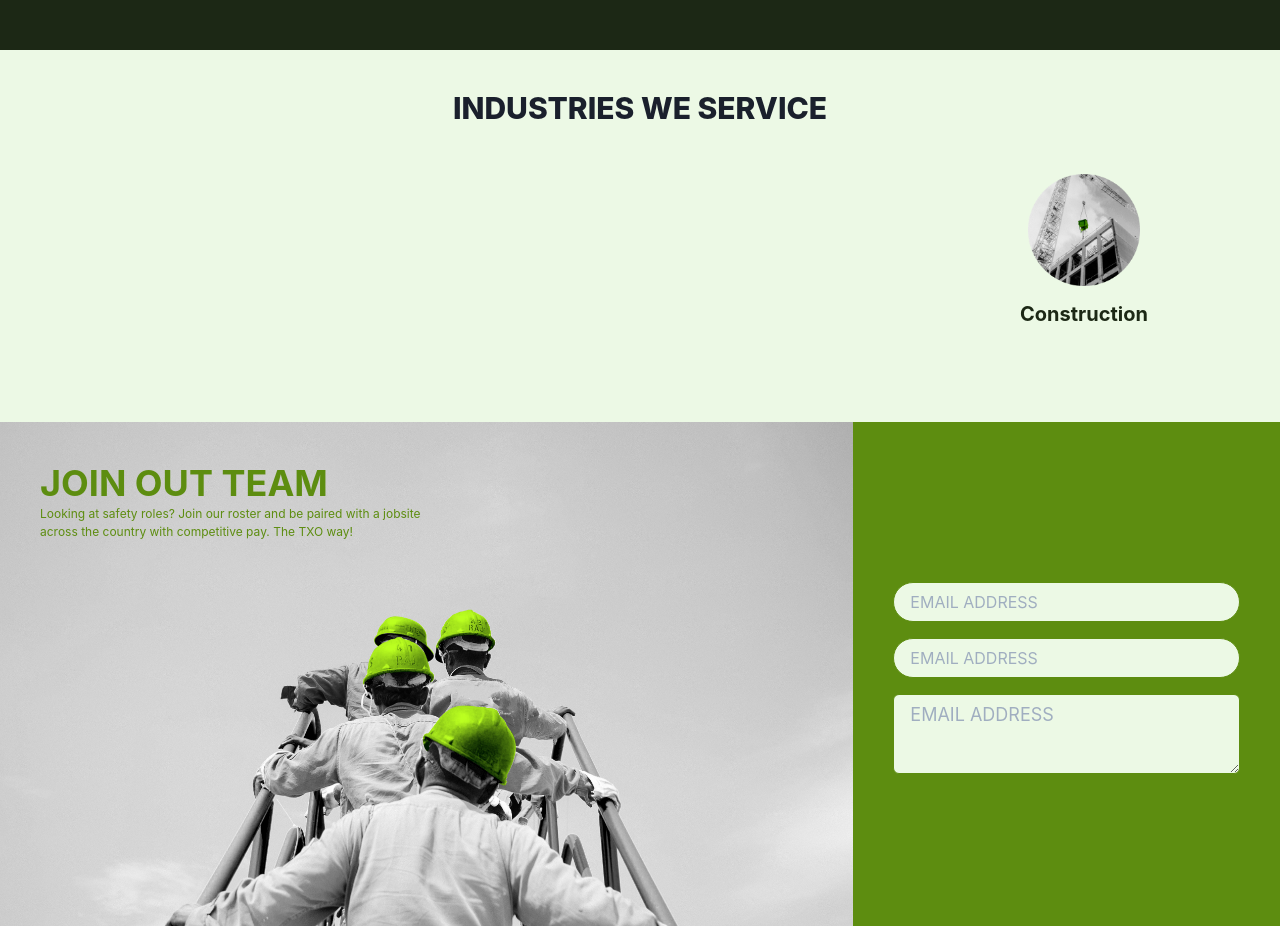
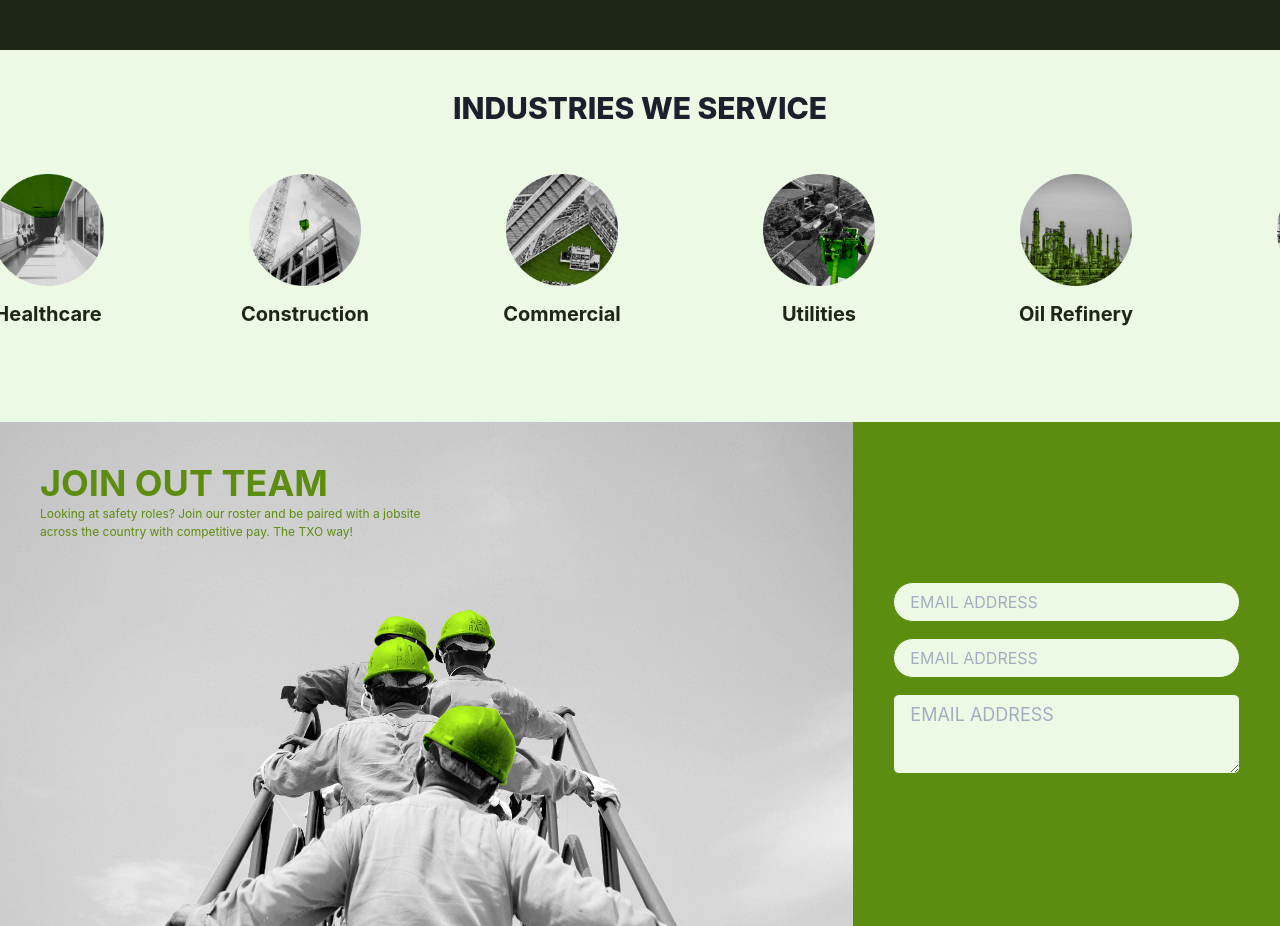
Before and after one commit to acostahf/TXO, a Next.js app: page / in a window 1280 px wide. Shown: the part 3780-4706 px from the top of the page. Built offline with nearby package versions, Linux system fonts and the light colour scheme.

Commit message:
update slider

```diff
--- a/section/homepage/carousel.js
+++ b/section/homepage/carousel.js
@@ -49,6 +49,10 @@ const Carousel = () => {
     loop: true,
     renderMode: "performance",
     initial: 0,
+    slides: {
+      perView: 5,
+      spacing: 5,
+    },
     slideChanged(slider) {
       setCurrentSlide(slider.track.details.rel);
     },
```
